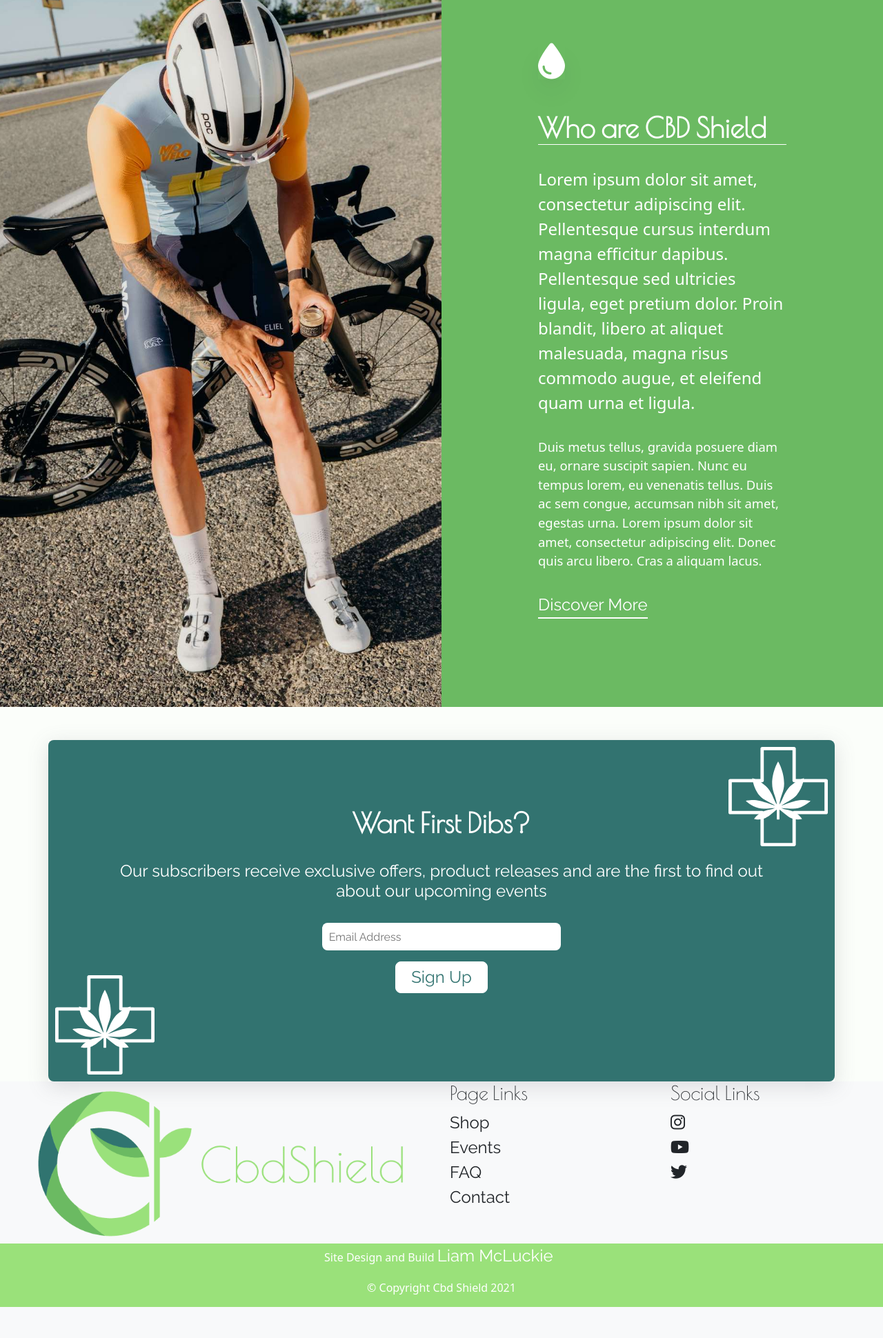
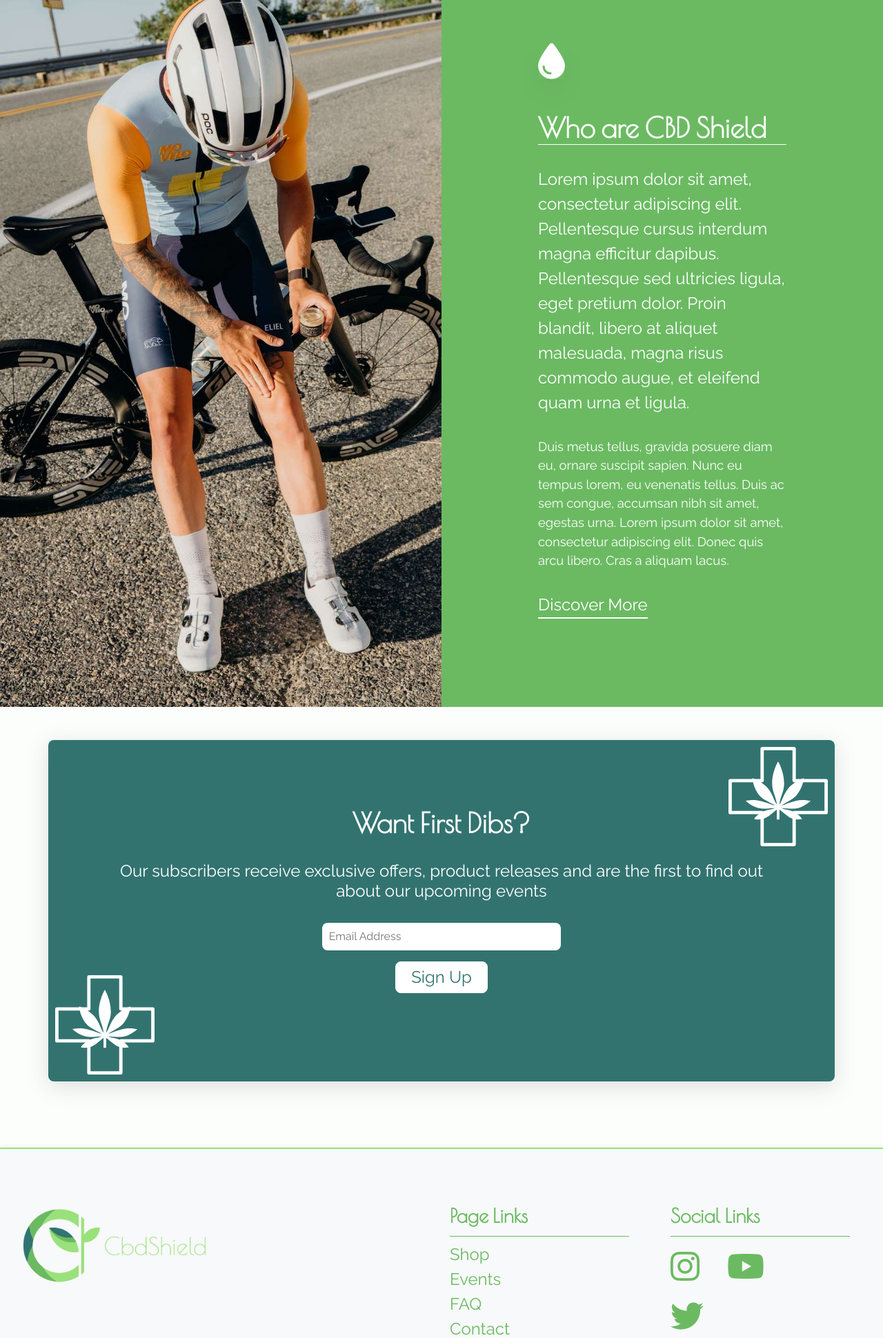
Before and after one commit to liammcluckie/cbd-shield, a Django app: page / in a window 1280 px wide. Shown: the part 1451-3391 px from the top of the page at 69% size. Before the commit the page ends 3346 px from the top, so only its background shows below. Run offline with Django 3.2, Linux system fonts and the light colour scheme; some libraries are stand-ins or nearby versions.

Commit message:
Add footer styles

```diff
--- a/static/css/base.css
+++ b/static/css/base.css
@@ -32,7 +32,7 @@ ol, ul {
 }
 
 body {
-    font-family: var(--body);
+    font-family: var(--body)!important;
     font-size: 16px;
     line-height: 1.5;
     background: var(--body-color)!important;
@@ -319,14 +319,16 @@ ul,li {
     color: var(--primary--dark)!important;
 }
 
-.nav-item {
+.nav-item,
+.footer-nav-item {
     display: inline-flex;
     justify-content: center;
     position: relative;
     text-align: center;
 }
 
-.nav-item:after {
+.nav-item:after,
+.footer-nav-item:after {
     content: '';
     position: absolute;
     width: 80%;
@@ -338,8 +340,14 @@ ul,li {
     transition: transform 0.3s ease-out;
 }
 
+.footer-nav-item:after {
+    width: 100%!important
+}
+
 .nav-item:hover:after,
-.nav-item:focus:after {
+.nav-item:focus:after,
+.footer-nav-item:hover:after,
+.footer-nav-item:focus:after {
     transform: scaleX(1);
     transform-origin: bottom left;
 }
@@ -443,8 +451,6 @@ ul,li {
     border: 4px solid var(--white);
     border-radius: 8px;
 }
-
-.nav-search-box
 
 .fa-search {
     position: absolute;
@@ -809,3 +815,120 @@ ul,li {
         width: 100%
     }
 }
+
+/* Footer */
+
+footer {
+    margin-top: 6rem;
+    border-top: 2px solid var(--primary);
+    box-shadow: rgba(0, 0, 0, 0.24) 0px 3px 8px;
+    color: var(--primary--dark);
+}
+
+footer h3 {
+    border-bottom: 0.5px solid var(--primary--dark);
+    font-weight: bold;
+    padding-right: 0.5rem;
+    padding-bottom: 0.75rem;
+}
+
+.footer-nav-container,
+.footer-social-container {
+    margin: 5rem 0 4rem 0 !important;
+}
+
+.footer-nav-container,
+.footer-social-container {
+    padding-right: 3rem!important;
+}
+
+footer img {
+    margin-top: 5rem;
+    margin-bottom: auto;
+    width: 50%;
+}
+
+.footer-social-container ul {
+    display: flex;
+    justify-content: flex-start;
+    flex-wrap: wrap;
+}
+
+.footer-social-container ul > li > a > i {
+    transition: color 0.3s ease-in-out;
+}
+
+.footer-social-container ul > li:hover > a > .fa-instagram {
+    color: #C13584;
+}
+
+.footer-social-container ul > li:hover > a > .fa-youtube {
+    color: #FF0000;
+}
+
+.footer-social-container ul > li:hover > a > .fa-twitter {
+    color: #1DA1F2;
+}
+
+.footer-icons {
+    font-size: 3rem;
+    margin-right: 2.5rem;
+}
+
+.footer-copyright {
+    display: flex;
+    justify-content: center;
+    align-items: center;
+}
+
+.footer-copyright > p {
+    margin-top: 1rem;
+}
+
+.footer-copyright a {
+    font-size: 1rem;
+    border-bottom: 1px solid var(--primary);
+    transition: border-color 0.3s ease-in-out;
+}
+
+.footer-copyright a:hover,
+.footer-copyright a:focus {
+    border-bottom-color: var(--white);
+}
+
+@media (max-width: 1100px) {
+    footer img {
+        width: 100%;
+    }
+}
+
+@media (max-width: 767px) {
+    footer img {
+        width: 50%;
+    }
+
+    .footer-image-container {
+        display: flex;
+        justify-content: center;
+    }
+}
+
+@media (max-width: 575px) {
+    .footer-nav-container {
+        margin-bottom: 0!important;
+    }
+
+    .footer-copyright {
+        flex-direction: column;
+    }
+
+    .footer-copyright > p:first-of-type {
+        margin-bottom: 0;
+    }
+}
+
+@media (max-width: 480px) {
+    footer img {
+        width: 100%;
+    }
+}
```
